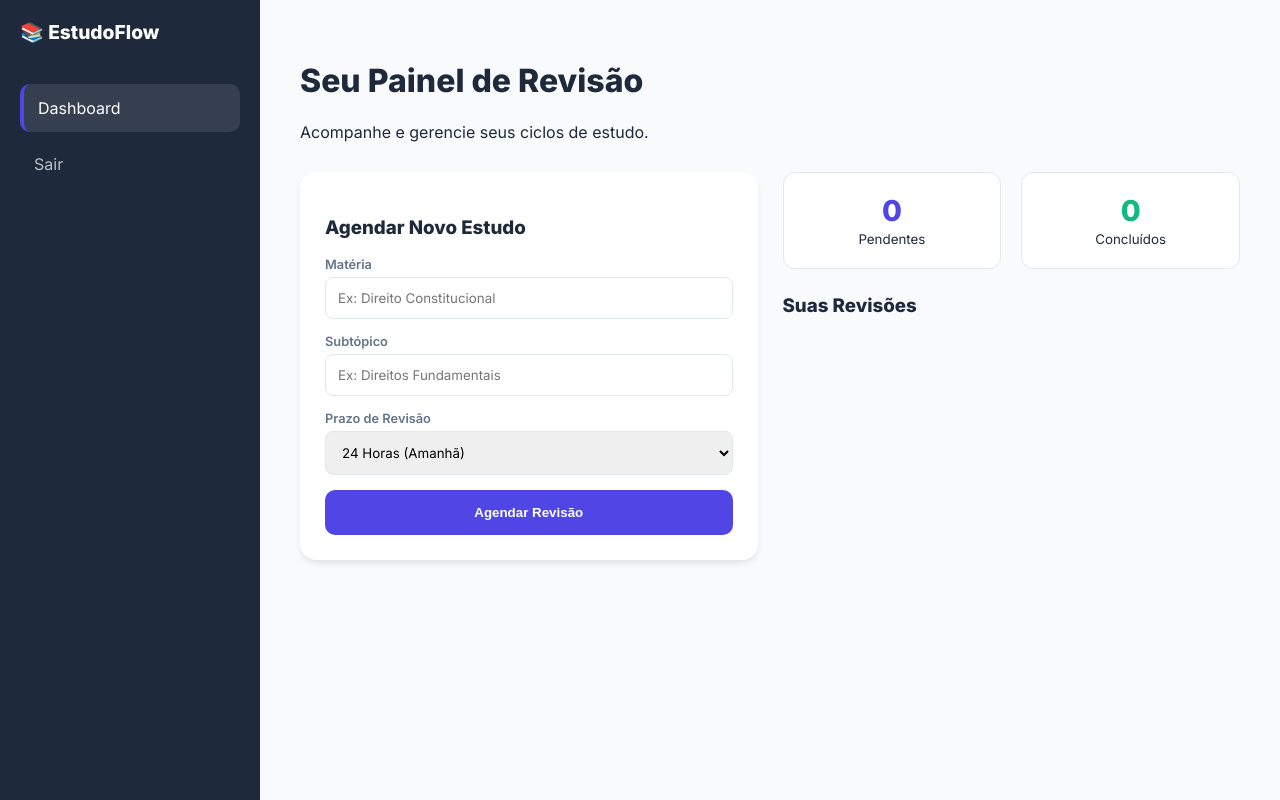
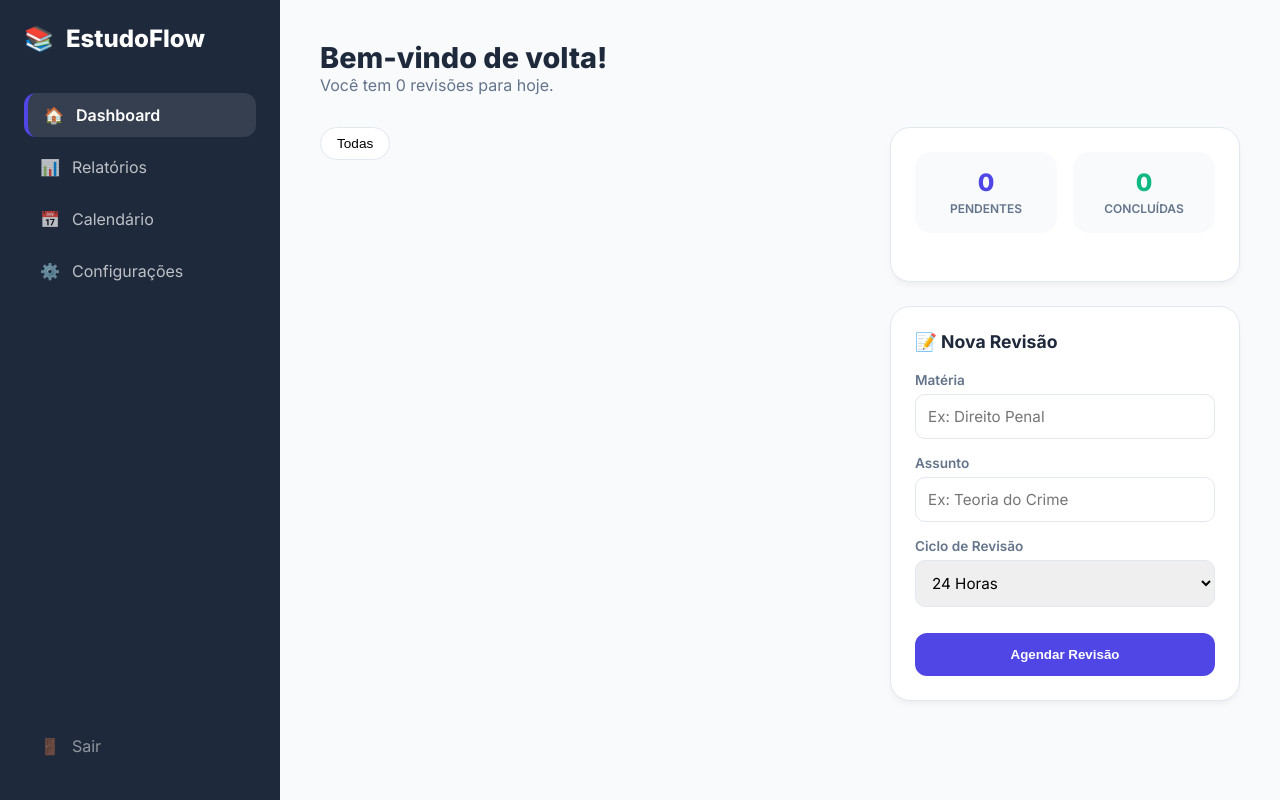
Before and after one commit to moisesvieira554-jpg/meus-estudos, a Flask app: page /dashboard in a window 1280 px wide. Run offline with Flask 3, Linux system fonts and the light colour scheme; data that the repository does not hold is empty.

Commit message:
Update index.html

```diff
--- a/templates/index.html
+++ b/templates/index.html
@@ -3,110 +3,170 @@
 <head>
     <meta charset="UTF-8">
     <meta name="viewport" content="width=device-width, initial-scale=1.0">
-    <title>Sistema de Revisão V13+</title>
-    <link href="https://fonts.googleapis.com/css2?family=Inter:wght@400;600;800&display=swap" rel="stylesheet">
+    <title>Sistema de Gestão de Estudos - Ponto 2</title>
+    <link href="https://fonts.googleapis.com/css2?family=Inter:wght@400;500;600;700;800&display=swap" rel="stylesheet">
     <style>
-        :root { --primary: #4f46e5; --bg: #f8fafc; --card: #ffffff; --text: #1e293b; --success: #10b981; }
-        body { font-family: 'Inter', sans-serif; background: var(--bg); color: var(--text); margin: 0; display: flex; }
+        :root {
+            --primary: #4f46e5;
+            --primary-hover: #4338ca;
+            --bg: #f8fafc;
+            --sidebar: #1e293b;
+            --text-main: #1e293b;
+            --text-muted: #64748b;
+            --white: #ffffff;
+            --border: #e2e8f0;
+            --success: #10b981;
+            --danger: #ef4444;
+        }
 
-        /* Sidebar Estilo Ponto2 */
-        nav { width: 260px; background: #1e293b; color: white; height: 100vh; position: fixed; padding: 20px; box-sizing: border-box; }
-        .nav-logo { font-weight: 800; font-size: 1.2rem; margin-bottom: 40px; display: flex; align-items: center; gap: 10px; }
-        .nav-item { padding: 14px; cursor: pointer; border-radius: 10px; margin-bottom: 8px; transition: 0.3s; display: flex; align-items: center; gap: 12px; opacity: 0.7; }
+        * { margin: 0; padding: 0; box-sizing: border-box; }
+        body { font-family: 'Inter', sans-serif; background: var(--bg); color: var(--text-main); display: flex; min-height: 100vh; }
+
+        /* SIDEBAR COMPLETA - RESTAURADA */
+        nav { width: 280px; background: var(--sidebar); color: white; display: flex; flex-direction: column; position: fixed; height: 100vh; padding: 24px; }
+        .nav-header { font-size: 1.5rem; font-weight: 800; margin-bottom: 40px; display: flex; align-items: center; gap: 12px; }
+        .nav-menu { flex: 1; }
+        .nav-item {
+            padding: 12px 16px; border-radius: 12px; margin-bottom: 8px; cursor: pointer;
+            display: flex; align-items: center; gap: 12px; transition: 0.2s; opacity: 0.7; color: white; text-decoration: none;
+        }
         .nav-item:hover, .nav-item.active { background: rgba(255,255,255,0.1); opacity: 1; }
-        .nav-item.active { border-left: 4px solid var(--primary); }
+        .nav-item.active { border-left: 4px solid var(--primary); font-weight: 600; }
 
-        main { margin-left: 260px; padding: 40px; width: 100%; max-width: 1000px; }
-        .header { margin-bottom: 30px; }
-        .grid { display: grid; grid-template-columns: 1fr 1fr; gap: 25px; }
+        /* CONTEÚDO PRINCIPAL */
+        main { margin-left: 280px; padding: 40px; width: calc(100% - 280px); }
+        .header-section { margin-bottom: 32px; display: flex; justify-content: space-between; align-items: flex-end; }
 
-        /* Cards e Inputs */
-        .card { background: var(--card); padding: 25px; border-radius: 16px; box-shadow: 0 4px 6px -1px rgba(0,0,0,0.1); }
-        .input-group { margin-bottom: 15px; }
-        label { display: block; font-size: 0.8rem; font-weight: 600; margin-bottom: 5px; color: #64748b; }
-        input, select { width: 100%; padding: 12px; border: 1px solid #e2e8f0; border-radius: 8px; box-sizing: border-box; font-family: inherit; }
+        /* GRID DE LAYOUT */
+        .dashboard-grid { display: grid; grid-template-columns: 1fr 350px; gap: 32px; }
 
-        .btn-add { background: var(--primary); color: white; border: none; width: 100%; padding: 15px; border-radius: 10px; font-weight: 600; cursor: pointer; transition: 0.3s; }
-        .btn-add:hover { background: #4338ca; }
+        /* CARDS */
+        .card { background: var(--white); border-radius: 20px; padding: 24px; border: 1px solid var(--border); box-shadow: 0 4px 6px -1px rgba(0,0,0,0.05); }
+        .card-title { font-size: 1.1rem; font-weight: 700; margin-bottom: 20px; display: flex; align-items: center; gap: 10px; }
 
-        /* Lista de Revisões V13 */
-        .item-revisao { display: flex; justify-content: space-between; align-items: center; padding: 16px; background: white; border-radius: 12px; margin-bottom: 12px; border: 1px solid #e2e8f0; }
-        .item-info strong { display: block; font-size: 1rem; }
-        .item-info span { font-size: 0.85rem; color: #64748b; }
-        .tag-data { display: inline-block; padding: 4px 8px; background: #e0e7ff; color: #4338ca; border-radius: 6px; font-size: 0.75rem; font-weight: 700; margin-top: 5px; }
+        /* FORMULÁRIO */
+        .form-group { margin-bottom: 16px; }
+        label { display: block; font-size: 0.85rem; font-weight: 600; color: var(--text-muted); margin-bottom: 6px; }
+        input, select { width: 100%; padding: 12px; border: 1px solid var(--border); border-radius: 10px; font-family: inherit; font-size: 0.95rem; }
+        .btn-primary {
+            background: var(--primary); color: white; border: none; width: 100%; padding: 14px;
+            border-radius: 12px; font-weight: 700; cursor: pointer; transition: 0.3s; margin-top: 10px;
+        }
+        .btn-primary:hover { background: var(--primary-hover); transform: translateY(-2px); }
 
-        .actions { display: flex; gap: 10px; }
-        .btn-icon { border: none; width: 38px; height: 38px; border-radius: 10px; cursor: pointer; display: flex; align-items: center; justify-content: center; font-size: 1.1rem; transition: 0.2s; }
+        /* RELATÓRIOS / STATS */
+        .stats-grid { display: grid; grid-template-columns: 1fr 1fr; gap: 16px; margin-bottom: 24px; }
+        .stat-box { padding: 16px; border-radius: 16px; background: var(--bg); text-align: center; }
+        .stat-val { display: block; font-size: 1.5rem; font-weight: 800; color: var(--primary); }
+        .stat-label { font-size: 0.75rem; color: var(--text-muted); font-weight: 600; text-transform: uppercase; }
+
+        /* FILTROS */
+        .filter-bar { display: flex; gap: 10px; margin-bottom: 20px; }
+        .filter-btn { padding: 8px 16px; border-radius: 20px; border: 1px solid var(--border); background: white; cursor: pointer; font-size: 0.85rem; }
+        .filter-btn.active { background: var(--primary); color: white; border-color: var(--primary); }
+
+        /* LISTA DE REVISÕES V13 */
+        .revisao-item {
+            display: flex; justify-content: space-between; align-items: center;
+            padding: 18px; border-radius: 16px; background: white; border: 1px solid var(--border);
+            margin-bottom: 12px; transition: 0.2s;
+        }
+        .revisao-item:hover { border-color: var(--primary); box-shadow: 0 10px 15px -3px rgba(0,0,0,0.05); }
+        .subject-tag { padding: 4px 10px; border-radius: 6px; font-size: 0.7rem; font-weight: 800; text-transform: uppercase; background: #eef2ff; color: var(--primary); margin-bottom: 4px; display: inline-block; }
+        .topic-name { font-weight: 700; font-size: 1rem; color: var(--text-main); display: block; }
+        .date-info { font-size: 0.8rem; color: var(--text-muted); display: flex; align-items: center; gap: 4px; margin-top: 6px; }
+
+        .btn-action { width: 40px; height: 40px; border-radius: 12px; border: none; cursor: pointer; display: flex; align-items: center; justify-content: center; font-size: 1.2rem; transition: 0.2s; }
         .btn-check { background: #dcfce7; color: #166534; }
-        .btn-del { background: #fee2e2; color: #991b1b; }
+        .btn-check:hover { background: var(--success); color: white; }
+        .btn-delete { background: #fee2e2; color: #991b1b; }
+        .btn-delete:hover { background: var(--danger); color: white; }
 
-        /* Relatório */
-        .stats-container { display: flex; gap: 20px; margin-top: 20px; }
-        .stat-card { flex: 1; background: white; padding: 20px; border-radius: 12px; text-align: center; border: 1px solid #e2e8f0; }
-        .stat-number { display: block; font-size: 1.8rem; font-weight: 800; color: var(--primary); }
+        .hidden { display: none; }
     </style>
 </head>
 <body>
     <nav>
-        <div class="nav-logo">📚 EstudoFlow</div>
-        <div class="nav-item active">Dashboard</div>
-        <div class="nav-item" onclick="location.href='/'">Sair</div>
+        <div class="nav-header"><span>📚</span> EstudoFlow</div>
+        <div class="nav-menu">
+            <div class="nav-item active"><span>🏠</span> Dashboard</div>
+            <div class="nav-item"><span>📊</span> Relatórios</div>
+            <div class="nav-item"><span>📅</span> Calendário</div>
+            <div class="nav-item"><span>⚙️</span> Configurações</div>
+        </div>
+        <a href="/" class="nav-item" style="margin-top: auto; opacity: 0.5;"><span>🚪</span> Sair</a>
     </nav>
 
     <main>
-        <div class="header">
-            <h1>Seu Painel de Revisão</h1>
-            <p>Acompanhe e gerencie seus ciclos de estudo.</p>
+        <div class="header-section">
+            <div>
+                <h1 style="font-size: 1.8rem; font-weight: 800;">Bem-vindo de volta!</h1>
+                <p style="color: var(--text-muted);">Você tem <span id="pendentes-txt">0</span> revisões para hoje.</p>
+            </div>
         </div>
 
-        <div class="grid">
-            <div class="card">
-                <h3>Agendar Novo Estudo</h3>
-                <div class="input-group">
-                    <label>Matéria</label>
-                    <input type="text" id="materia" placeholder="Ex: Direito Constitucional">
-                </div>
-                <div class="input-group">
-                    <label>Subtópico</label>
-                    <input type="text" id="subtopico" placeholder="Ex: Direitos Fundamentais">
-                </div>
-                <div class="input-group">
-                    <label>Prazo de Revisão</label>
-                    <select id="prazo">
-                        <option value="1">24 Horas (Amanhã)</option>
-                        <option value="7">7 Dias</option>
-                        <option value="15">15 Dias</option>
-                        <option value="30">30 Dias</option>
-                    </select>
-                </div>
-                <button class="btn-add" onclick="salvarNoBanco()">Agendar Revisão</button>
+        <div class="dashboard-grid">
+            <div>
+                <div class="filter-bar" id="filtros-container">
+                    <button class="filter-btn active" onclick="filtrar('Todas')">Todas</button>
+                    </div>
+
+                <div id="lista-revisoes">
+                    </div>
             </div>
 
-            <div>
-                <div id="stats" class="stats-container" style="margin-top: 0; margin-bottom: 25px;">
-                    <div class="stat-card">
-                        <span class="stat-number" id="count-pendente">0</span>
-                        <small>Pendentes</small>
-                    </div>
-                    <div class="stat-card">
-                        <span class="stat-number" id="count-concluido" style="color: var(--success)">0</span>
-                        <small>Concluídos</small>
+            <div class="side-column">
+                <div class="card" style="margin-bottom: 24px;">
+                    <div class="stats-grid">
+                        <div class="stat-box">
+                            <span class="stat-val" id="count-pendente">0</span>
+                            <span class="stat-label">Pendentes</span>
+                        </div>
+                        <div class="stat-box">
+                            <span class="stat-val" id="count-concluido" style="color: var(--success)">0</span>
+                            <span class="stat-label">Concluídas</span>
+                        </div>
                     </div>
                 </div>
 
-                <div id="lista-revisoes">
+                <div class="card">
+                    <div class="card-title">📝 Nova Revisão</div>
+                    <div class="form-group">
+                        <label>Matéria</label>
+                        <input type="text" id="materia" placeholder="Ex: Direito Penal">
                     </div>
+                    <div class="form-group">
+                        <label>Assunto</label>
+                        <input type="text" id="subtopico" placeholder="Ex: Teoria do Crime">
+                    </div>
+                    <div class="form-group">
+                        <label>Ciclo de Revisão</label>
+                        <select id="prazo">
+                            <option value="1">24 Horas</option>
+                            <option value="7">7 Dias</option>
+                            <option value="15">15 Dias</option>
+                            <option value="30">30 Dias</option>
+                        </select>
+                    </div>
+                    <button class="btn-primary" onclick="salvarNoBanco()">Agendar Revisão</button>
+                </div>
             </div>
         </div>
     </main>
 
     <script>
+        let todasRevisoes = [];
+
         async function carregarDados() {
             const res = await fetch('/api/estudos');
-            const dados = await res.json();
+            todasRevisoes = await res.json();
+            atualizarInterface(todasRevisoes);
+            atualizarFiltros();
+        }
 
+        function atualizarInterface(dados) {
             const container = document.getElementById('lista-revisoes');
-            container.innerHTML = '<h3>Suas Revisões</h3>';
+            container.innerHTML = '';
 
             let pendentes = 0;
             let concluidos = 0;
@@ -117,22 +177,41 @@
                 } else {
                     pendentes++;
                     container.innerHTML += `
-                        <div class="item-revisao">
-                            <div class="item-info">
-                                <strong>${d.materia}</strong>
-                                <span>${d.subtopico}</span><br>
-                                <span class="tag-data">📅 ${d.data}</span>
+                        <div class="revisao-item">
+                            <div>
+                                <span class="subject-tag">${d.materia}</span>
+                                <span class="topic-name">${d.subtopico}</span>
+                                <div class="date-info">⏳ Revisar em: <strong>${d.data}</strong></div>
                             </div>
-                            <div class="actions">
-                                <button class="btn-icon btn-check" title="Concluir" onclick="concluir(${d.id})">✓</button>
-                                <button class="btn-icon btn-del" title="Excluir" onclick="excluir(${d.id})">🗑️</button>
+                            <div style="display: flex; gap: 8px;">
+                                <button class="btn-action btn-check" onclick="concluir(${d.id})">✓</button>
+                                <button class="btn-action btn-delete" onclick="excluir(${d.id})">🗑️</button>
                             </div>
                         </div>`;
                 }
             });
 
             document.getElementById('count-pendente').innerText = pendentes;
+            document.getElementById('pendentes-txt').innerText = pendentes;
             document.getElementById('count-concluido').innerText = concluidos;
+        }
+
+        function atualizarFiltros() {
+            const materias = ['Todas', ...new Set(todasRevisoes.map(r => r.materia))];
+            const container = document.getElementById('filtros-container');
+            container.innerHTML = '';
+            materias.forEach(m => {
+                container.innerHTML += `<button class="filter-btn" onclick="filtrar('${m}')">${m}</button>`;
+            });
+        }
+
+        function filtrar(materia) {
+            if (materia === 'Todas') {
+                atualizarInterface(todasRevisoes);
+            } else {
+                const filtradas = todasRevisoes.filter(r => r.materia === materia);
+                atualizarInterface(filtradas);
+            }
         }
 
         async function salvarNoBanco() {
@@ -140,7 +219,7 @@
             const sub = document.getElementById('subtopico').value;
             const dias = parseInt(document.getElementById('prazo').value);
 
-            if(!mat || !sub) return alert("Preencha tudo!");
+            if(!mat || !sub) return;
 
             const dataAlvo = new Date();
             dataAlvo.setDate(dataAlvo.getDate() + dias);
@@ -167,7 +246,7 @@
         }
 
         async function excluir(id) {
-            if(confirm("Deseja apagar esta revisão?")) {
+            if(confirm("Excluir definitivamente?")) {
                 await fetch(`/api/estudos/${id}`, { method: 'DELETE' });
                 carregarDados();
             }
```
